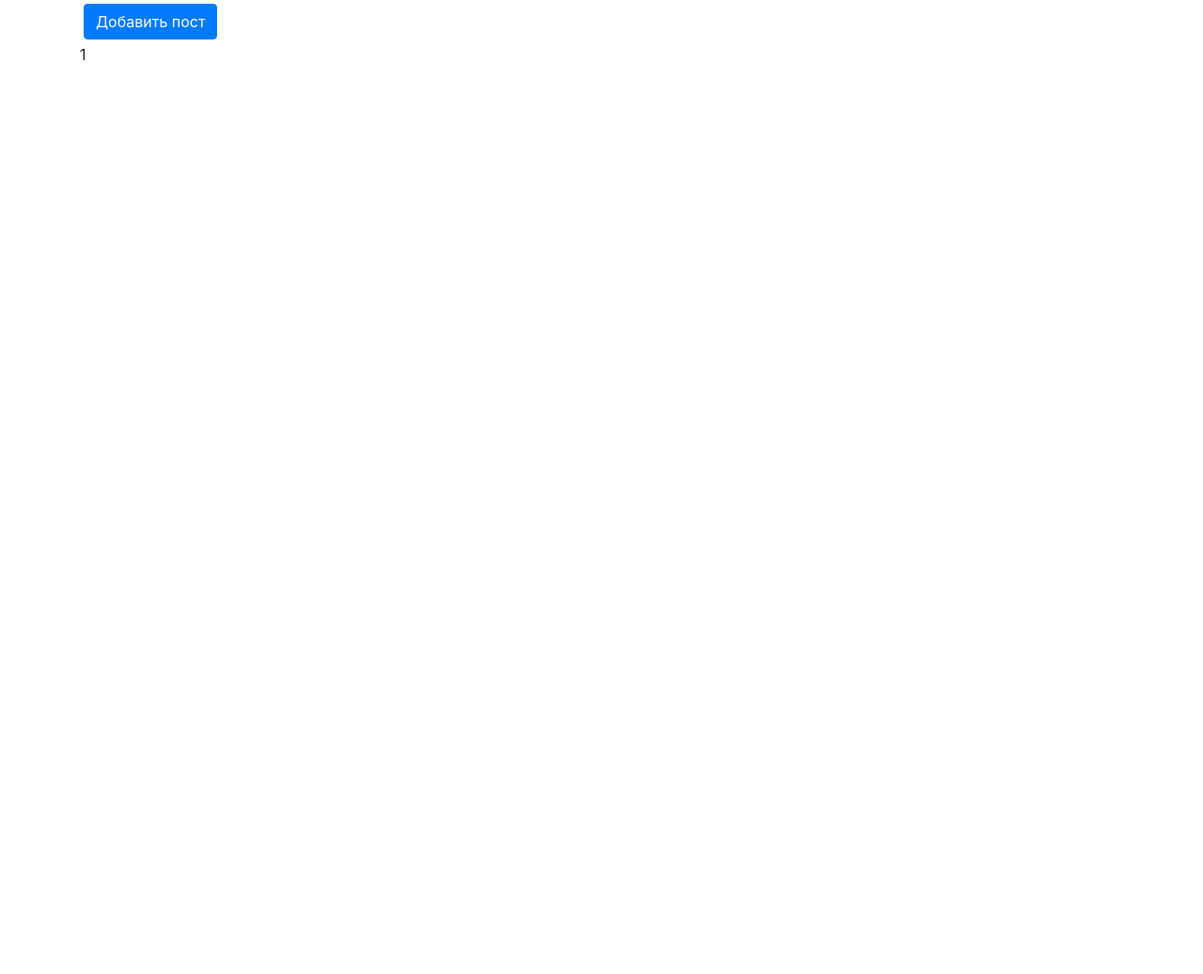
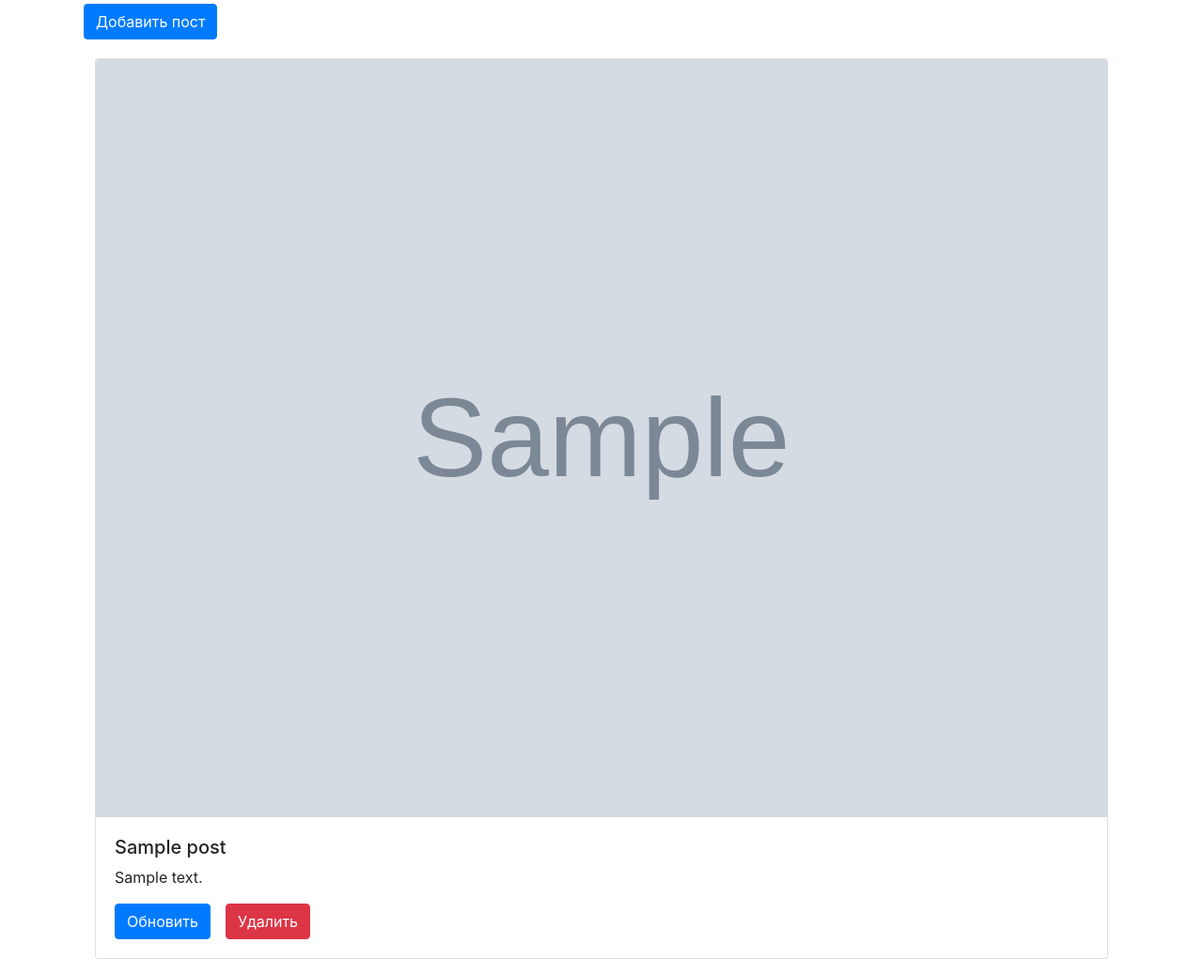
Before and after one commit to Yaniddze/PhpPosts, a PHP site: page / in a window 1280 px wide. Shown: the whole page at 94% size. Before the commit the page ends 64 px from the top, so only its background shows below. Run offline with PHP 8.4, Linux system fonts and the light colour scheme; tables that the repository leaves empty or names only in its code hold one stand-in row (values such as "Sample post"); grey boxes marked "Sample" are stand-in pictures; data that the repository does not hold is empty.

Commit message:
:sparkles: Craete simple output

```diff
--- a/index.php
+++ b/index.php
@@ -21,7 +21,24 @@
     <?php
       $posts = $postRepository->GetAll();
 
-      echo count($posts);
+
+      foreach ($posts as $post) {
+        echo '<div class="card m-3">';
+
+        echo '<img width="200px" src='.$post['photo'].' class="card-img-top" alt="Пост" />';
+
+        echo '<div class="card-body">';
+
+        echo '<h5 class="cart-title">'.$post['title'].'</h5>';
+        echo '<p class="card-text">'.$post['description'].'</p>';
+        echo '<a class="btn btn-primary mr-3">Обновить</a>';
+        echo '<a class="btn btn-danger">Удалить</a>';
+
+        echo '</div>';
+
+        echo '</div>';
+      }
+
     ?>
   </div>
   <script src="https://code.jquery.com/jquery-3.5.1.slim.min.js" integrity="sha384-DfXdz2htPH0lsSSs5nCTpuj/zy4C+OGpamoFVy38MVBnE+IbbVYUew+OrCXaRkfj" crossorigin="anonymous"></script>
```
